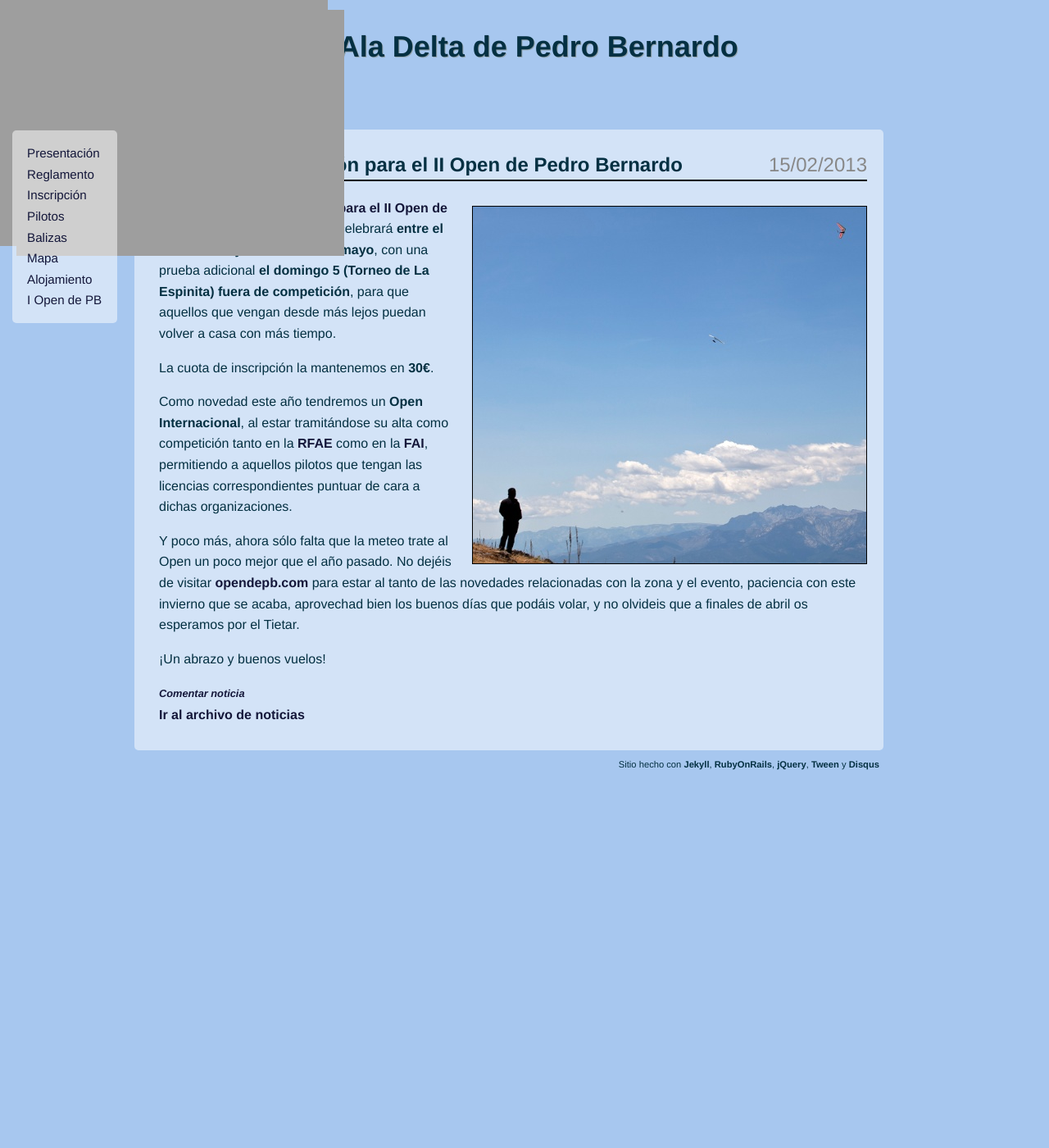
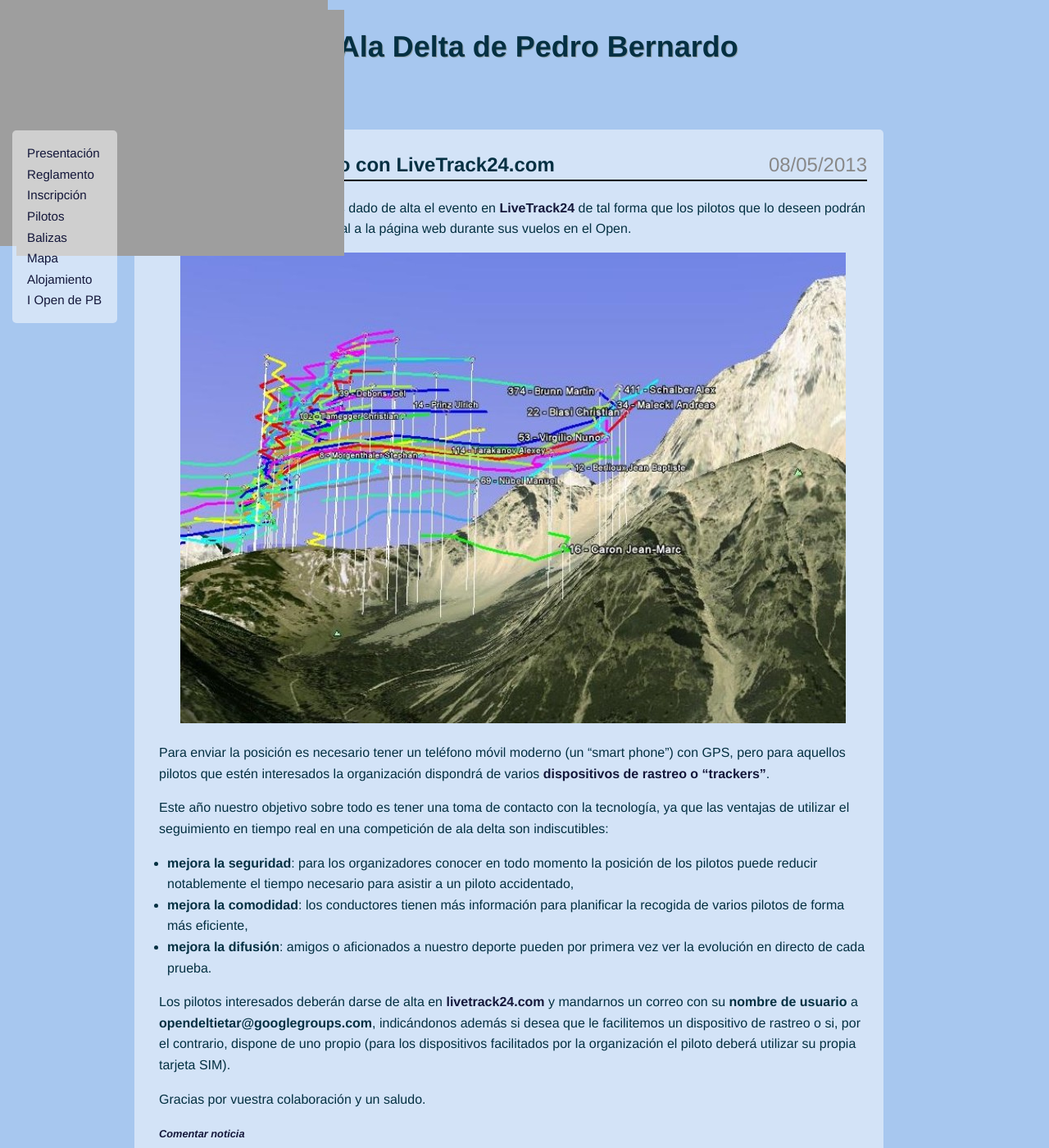
Before and after one commit to nando/opendepb2013, a Jekyll site: the page built from index.html, in a window 1280 px wide and 1400 px high. Shown: the whole window at 82% size. Built offline with Jekyll 4.4.1, drawn with Linux system fonts in a browser that asks for light colours; nearby versions of some CDN libraries; the list of posts is cut into pages by our own code.

Commit message:
seguimiento en vivo

```diff
--- a/_config.yml
+++ b/_config.yml
@@ -5,5 +5,6 @@ server: true
 auto: true
 destination: _site/open
 url: http://segundo.opendepb.com
+#url: http://localhost:4000
 exclude: bin, fs_templates, tmp
 paginate: 4
--- /dev/null
+++ b/_posts/2013-05-08-seguimiento_en_vivo_con_livetrack24_com.md
@@ -0,0 +1,23 @@
+---
+layout: post
+title: Seguimiento en vivo con LiveTrack24.com
+---
+
+Como novedad este año hemos dado de alta el evento en [LiveTrack24](livetrack24.com) de tal forma que los pilotos que lo deseen podrán enviar su posición en tiempo real a la página web durante sus vuelos en el Open.
+
+
+<div class="center_wrapper">
+<img src="images/livetrack24_on_ge.jpg" alt="Captura de pantalla de Google Earth mostrando los tracks de los pilotos en tiempo real" title="Ejemplo de visualización en 3D con Google Earth"/>
+</div>
+
+Para enviar la posición es necesario tener un teléfono móvil moderno (un "smart phone") con GPS, pero para aquellos pilotos que estén interesados la organización dispondrá de varios [dispositivos de rastreo o "trackers"](http://www.livetrack24.com/clients/livebox24).
+
+Este año nuestro objetivo sobre todo es tener una toma de contacto con la tecnología, ya que las ventajas de utilizar el seguimiento en tiempo real en una competición de ala delta son indiscutibles:
+
+* **mejora la seguridad**: para los organizadores conocer en todo momento la posición de los pilotos puede reducir notablemente el tiempo necesario para asistir a un piloto accidentado,
+* **mejora la comodidad**: los conductores tienen más información para planificar la recogida de varios pilotos de forma más eficiente,
+* **mejora la difusión**: amigos o aficionados a nuestro deporte pueden por primera vez ver la evolución en directo de cada prueba.
+
+Los pilotos interesados deberán darse de alta en [livetrack24.com](livetrack24.com) y mandarnos un correo con su **nombre de usuario** a **opendeltietar@googlegroups.com**, indicándonos además si desea que le facilitemos un dispositivo de rastreo o si, por el contrario, dispone de uno propio (para los dispositivos facilitados por la organización el piloto deberá utilizar su propia tarjeta SIM).
+
+Gracias por vuestra colaboración y un saludo.
```
Also changed, not shown: images/livetrack24_on_ge.jpg (added).
